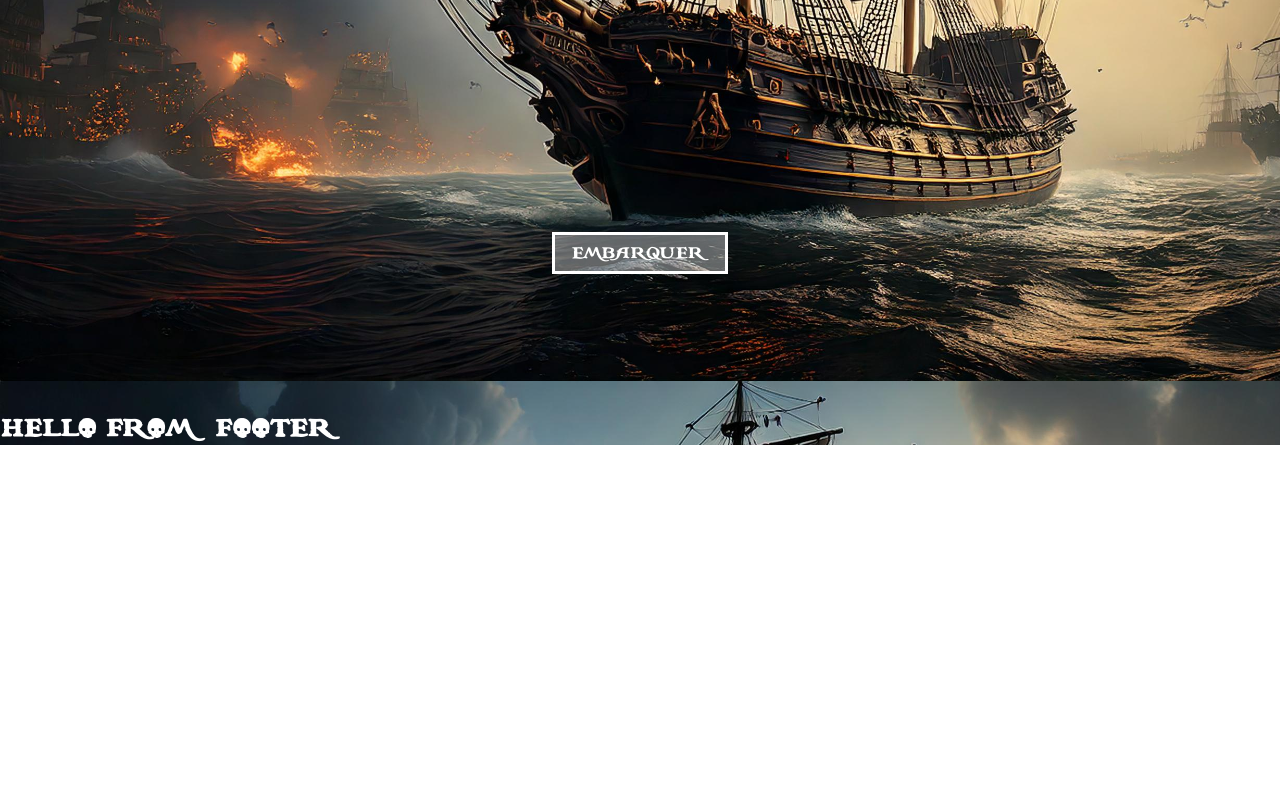
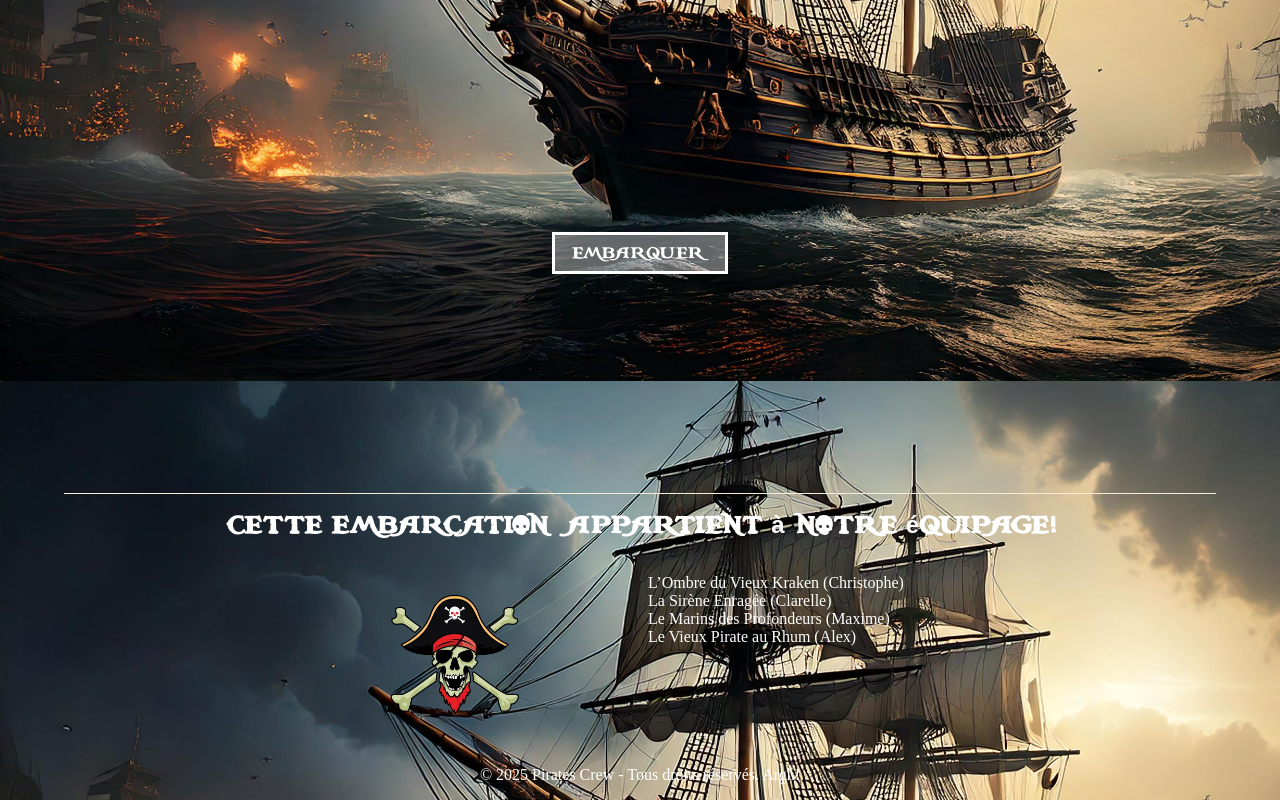
Before and after one commit to Clarelle974/Hackaton1, a React (Vite) app in the folder client/: page / in a window 1280 px wide. Shown: the part 419-1219 px from the top of the page. Before the commit the page ends 864 px from the top, so only its background shows below. Built offline with nearby package versions, Linux system fonts and the light colour scheme; a web font is replaced by a local one.

Commit message:
footer: done

```diff
--- a/client/src/components/Footer.tsx
+++ b/client/src/components/Footer.tsx
@@ -1,7 +1,24 @@
+import "../styles/footer.css";
+import logo from "/cranepirate.png";
+
 export default function Footer() {
   return (
-    <>
-      <h2>Hello from Footer</h2>
-    </>
+    <footer>
+      <h2 className="footer-title">
+        Cette embarcation appartient à notre équipage!
+      </h2>
+      <div className="mid-footer">
+        <img src={logo} alt="" className="imgfooter" />
+        <ul className="team">
+          <li>L’Ombre du Vieux Kraken (Christophe)</li>
+          <li>La Sirène Enragée (Clarelle)</li>
+          <li>Le Marins des Profondeurs (Maxime)</li>
+          <li>Le Vieux Pirate au Rhum (Alex)</li>
+        </ul>
+      </div>
+      <p className="footer-title">
+        © 2025 Pirates Crew - Tous droits réservés. Argh!
+      </p>
+    </footer>
   );
 }
--- /dev/null
+++ b/client/src/styles/footer.css
@@ -0,0 +1,19 @@
+footer {
+  border-top: 1px antiquewhite solid;
+  width: 90%;
+  padding: 1rem;
+  margin: 0 auto;
+  margin-top: 5rem;
+}
+.footer-title {
+  text-align: center;
+}
+.mid-footer {
+  display: flex;
+  justify-content: center;
+  gap: 7rem;
+  padding: 2rem;
+}
+.imgfooter {
+  height: 10rem;
+}
```
Also changed, not shown: client/public/cranepirate.png (added).
